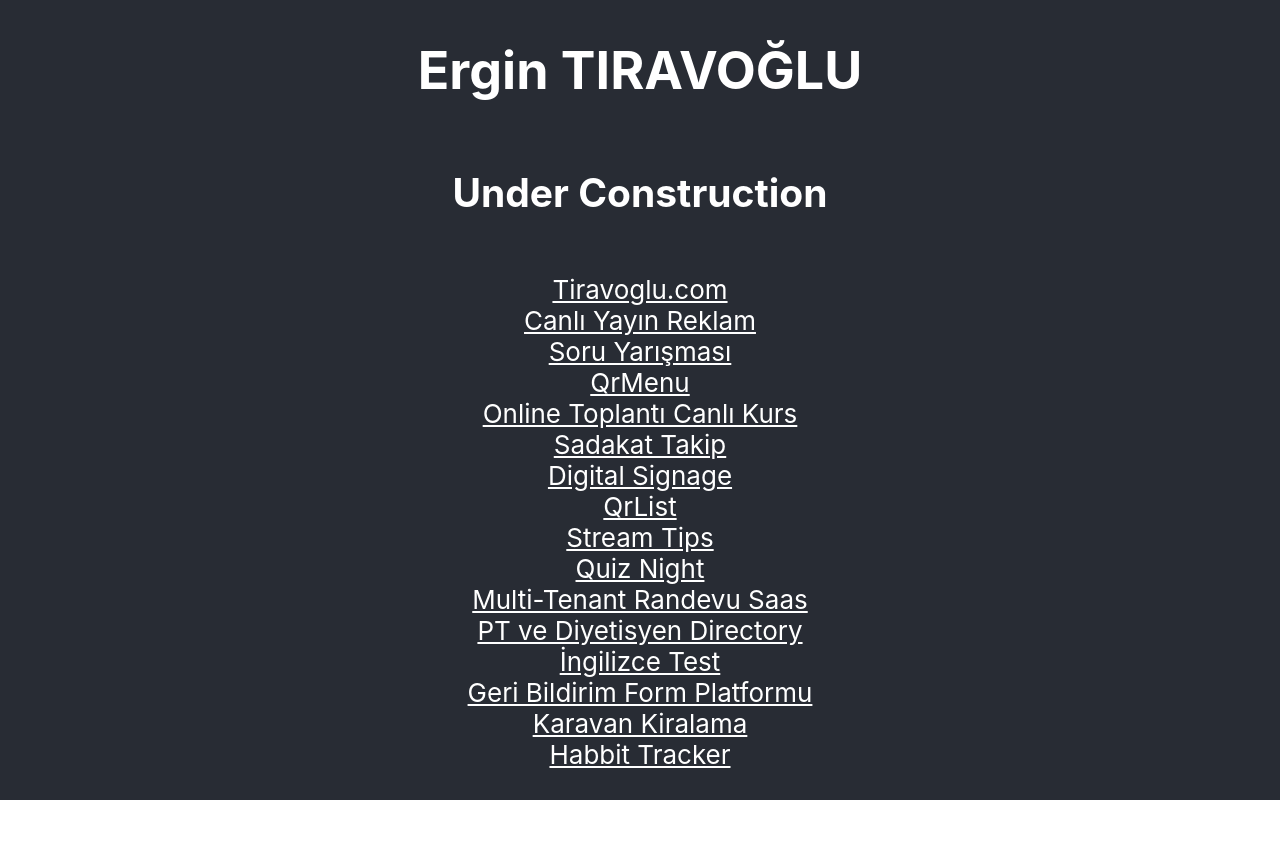
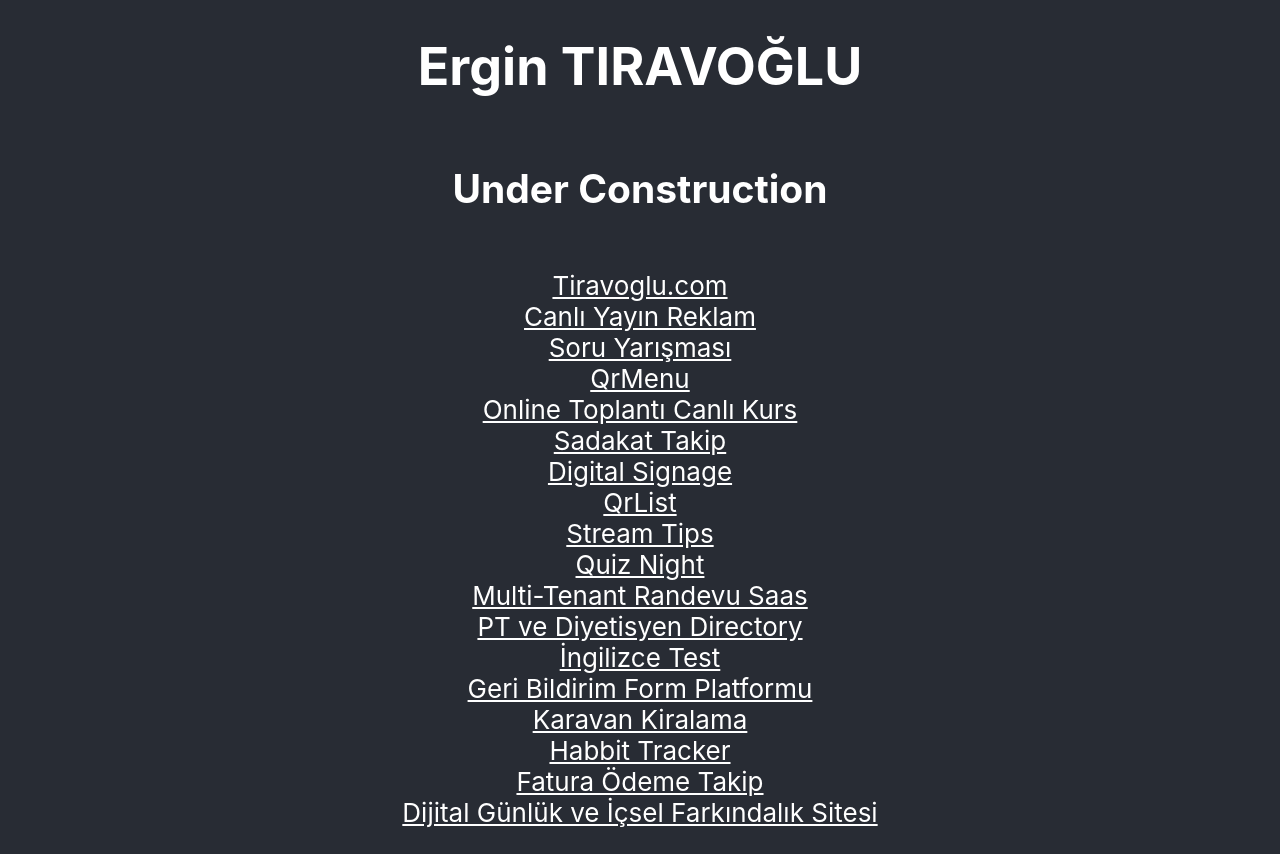
Before and after one commit to ErginTIRAVOGLU/tiravoglu_com, a React (Create React App) app: page / in a window 1280 px wide. Before the commit the page ends 800 px from the top, so only its background shows below. Built offline with nearby package versions, Linux system fonts and the light colour scheme.

Commit message:
Add new links to App.js

```diff
--- a/src/App.js
+++ b/src/App.js
@@ -24,6 +24,8 @@ function App() {
           <li><a href="https://form-and-chart-forge.lovable.app/tr" target="_blank" rel="noreferrer">Geri Bildirim Form Platformu</a></li>
           <li><a href="https://pixel-matched-web-weaver.lovable.app/" target="_blank" rel="noreferrer">Karavan Kiralama</a></li>
           <li><a href="https://habit-constellation-tracker.lovable.app/" target="_blank" rel="noreferrer">Habbit Tracker</a></li>
+          <li><a href="https://prompt-planning-playbook.lovable.app/" target="_blank" rel="noreferrer">Fatura Ödeme Takip</a></li>
+          <li><a href="https://clear-path-runbook.lovable.app/" target="_blank" rel="noreferrer">Dijital Günlük ve İçsel Farkındalık Sitesi</a></li>
         </ul>
       </header>
 
```
